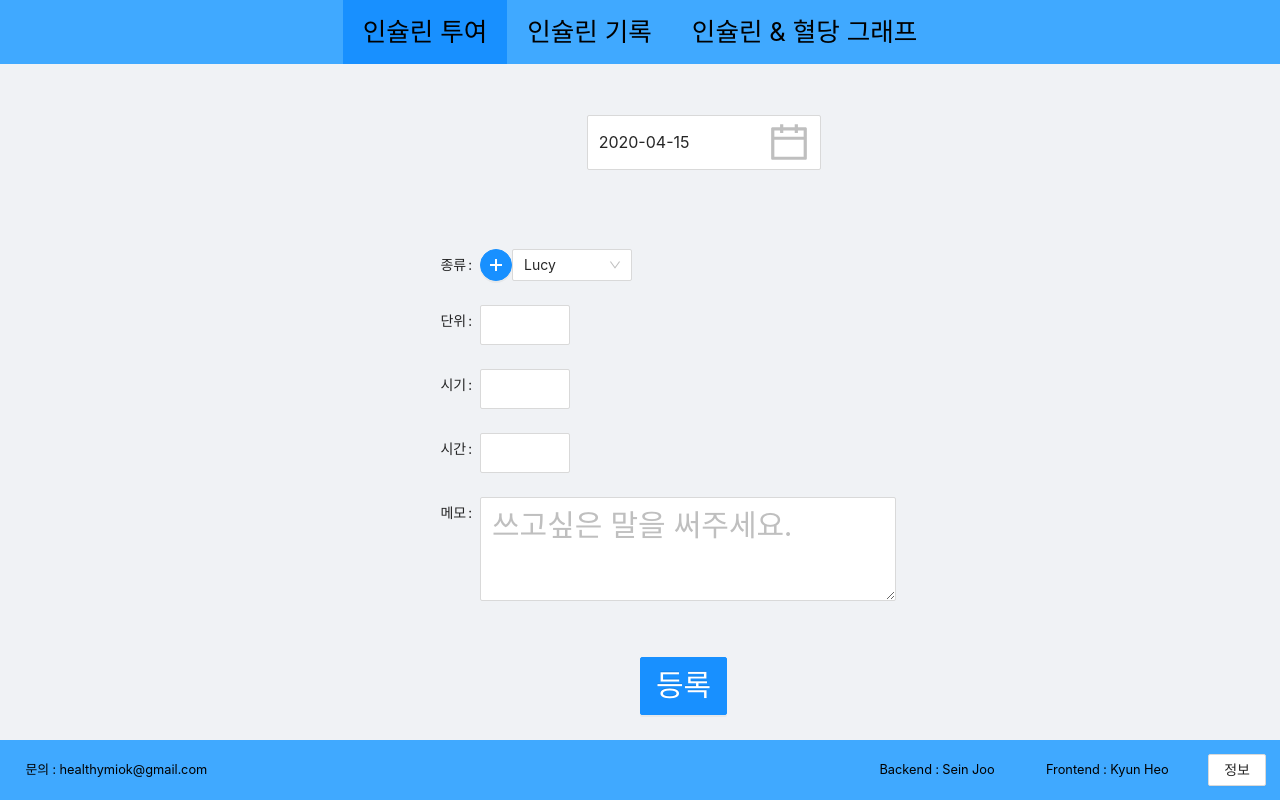
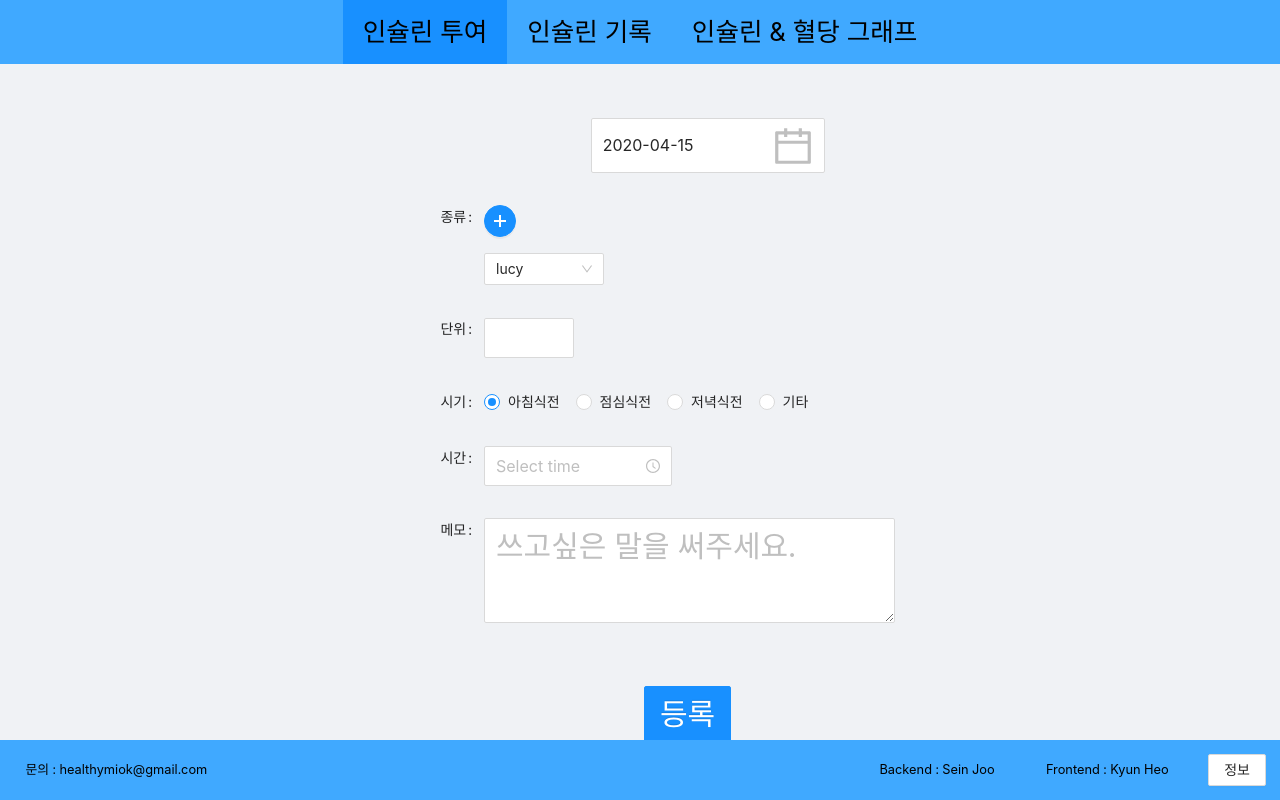
Before and after one commit to SeKyun/healthy-miok, a React (Create React App) app in the folder frontend/: page /insulin in a window 1280 px wide. Built offline with nearby package versions, Linux system fonts and the light colour scheme.

Commit message:
feat : 혈압페이지 및 인슐린 페이지 수정

```diff
--- a/frontend/src/components/organisms/home/insulin/enroll/enroll.js
+++ b/frontend/src/components/organisms/home/insulin/enroll/enroll.js
@@ -1,17 +1,34 @@
-import React from 'react';
-import { Form, DatePicker, InputNumber, Input, Button, Select } from 'antd';
+import React, { useState } from 'react';
+import {
+  Form,
+  DatePicker,
+  InputNumber,
+  Input,
+  Button,
+  Select,
+  Modal,
+  Radio,
+  TimePicker,
+} from 'antd';
 import './enroll.scss';
 import moment from 'moment';
 import { PlusOutlined } from '@ant-design/icons';
 
 const { TextArea } = Input;
-const { Option } = Select;
 
-const enroll = () => {
+const Enroll = () => {
   const formItemLayout = {
     labelCol: { span: 9 },
     wrapperCol: { span: 13 },
   };
+  const [state, setState] = useState(false);
+  const showModal = () => {
+    setState(true);
+  };
+  const handleOk = () => {
+    setState(false);
+  };
+
   return (
     <div className="bloodPressureEnroll">
       <Form {...formItemLayout}>
@@ -19,7 +36,7 @@ const enroll = () => {
           <DatePicker
             size="large"
             style={{
-              margin: '5% 0px 8% 0px',
+              margin: '5% 0px 0px 0px',
               fontSize: '40px',
             }}
             defaultValue={moment(new Date(), 'YYYY-MM-DD')}
@@ -27,21 +44,33 @@ const enroll = () => {
           />
         </Form.Item>
         <Form.Item label="종류">
-          <Button type="primary" shape="circle" icon={<PlusOutlined />} />
+          <Button
+            type="primary"
+            shape="circle"
+            onClick={showModal}
+            style={{ display: 'block' }}
+            icon={<PlusOutlined />}
+          />
           <Select defaultValue="lucy" style={{ width: 120 }}>
-            <Option value="jack">Jack</Option>
+            {/* <Option value="jack">Jack</Option>
             <Option value="lucy">Lucy</Option>
-            <Option value="Yiminghe">yiminghe</Option>
+            <Option value="Yiminghe">yiminghe</Option> */}
           </Select>
         </Form.Item>
         <Form.Item label="단위">
           <InputNumber size="large" />
+          <Button></Button>
         </Form.Item>
         <Form.Item label="시기">
-          <InputNumber size="large" />
+          <Radio.Group defaultValue={'1'}>
+            <Radio value="1">아침식전</Radio>
+            <Radio value="2">점심식전</Radio>
+            <Radio value="3">저녁식전</Radio>
+            <Radio value="4">기타</Radio>
+          </Radio.Group>
         </Form.Item>
         <Form.Item label="시간">
-          <InputNumber size="large" />
+          <TimePicker size="large" format={'h:mm a'} />
         </Form.Item>
         <Form.Item label="메모" wrapperCol={{ span: 13 }}>
           <TextArea
@@ -63,8 +92,25 @@ const enroll = () => {
           </Button>
         </Form.Item>
       </Form>
+      <Modal
+        title="인슐린 등록"
+        visible={state}
+        onCancel={handleOk}
+        centered
+        okText={'확인'}
+        footer={null}
+      >
+        <p>인슐린 이름</p>
+        <Input placeholder="인슐린 이름을 입력하세요."></Input>
+        <p>인슐린 종류</p>
+        <Radio.Group defaultValue={'1'}>
+          <Radio value="1">지속성</Radio>
+          <Radio value="2">속효성</Radio>
+        </Radio.Group>
+        <Button style={{ display: 'flex', float: 'right' }}>등록하기</Button>
+      </Modal>
     </div>
   );
 };
 
-export default enroll;
+export default Enroll;
--- a/frontend/src/components/organisms/home/insulin/enroll/enroll.scss
+++ b/frontend/src/components/organisms/home/insulin/enroll/enroll.scss
@@ -0,0 +1,28 @@
+.bloodPressureEnroll {
+  .ant-form-item-control-input-content {
+    padding: 4px;
+  }
+
+  .ant-select.ant-select-single.ant-select-show-arrow {
+    margin: 16px 0 0 0;
+    .ant-select-selector {
+      height: 100%;
+    }
+  }
+  .ant-radio {
+    vertical-align: middle;
+    margin: 0 0 6px 0;
+  }
+}
+
+.ant-modal-root {
+  .ant-radio {
+    margin: 0 0 6px 0;
+  }
+  p {
+    margin-bottom: 0;
+  }
+  input {
+    margin-bottom: 1em;
+  }
+}
```
Also changed, not shown: 1 other file (tests, documents, lock files or other folders).
